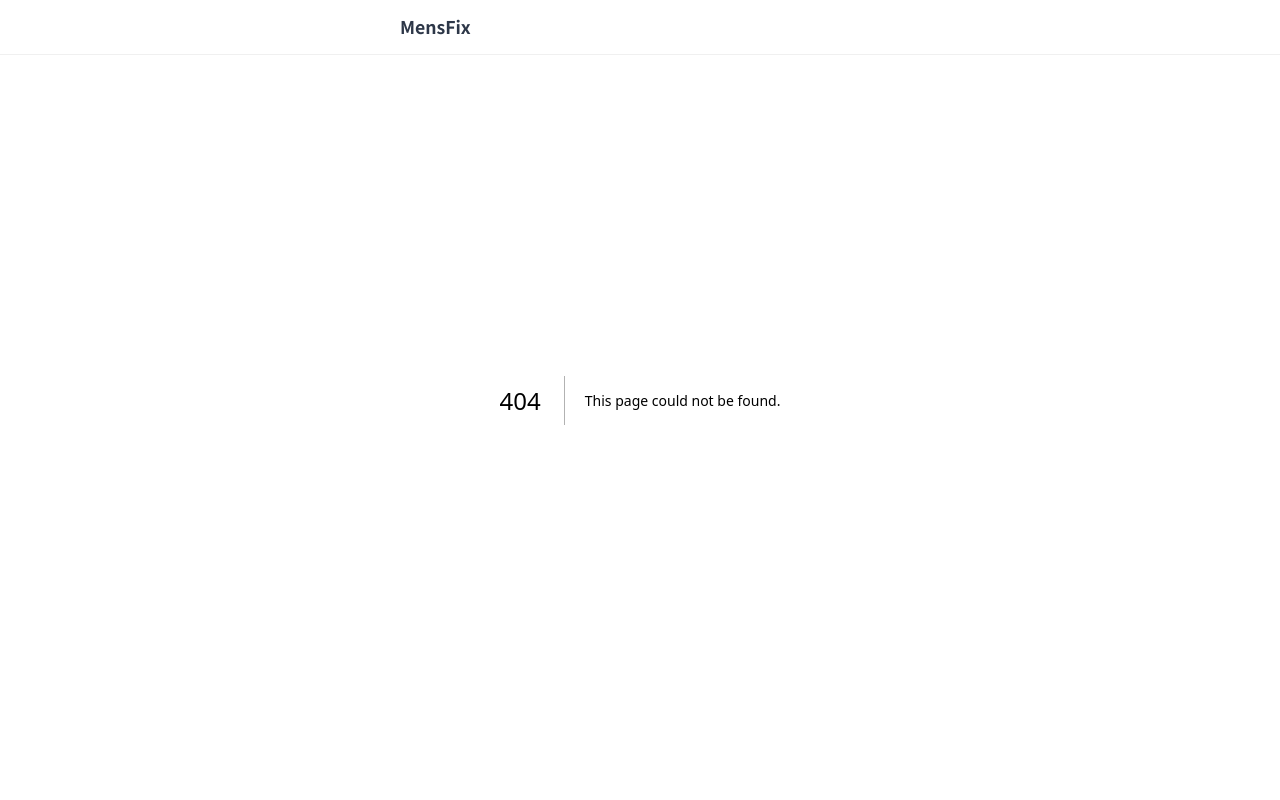
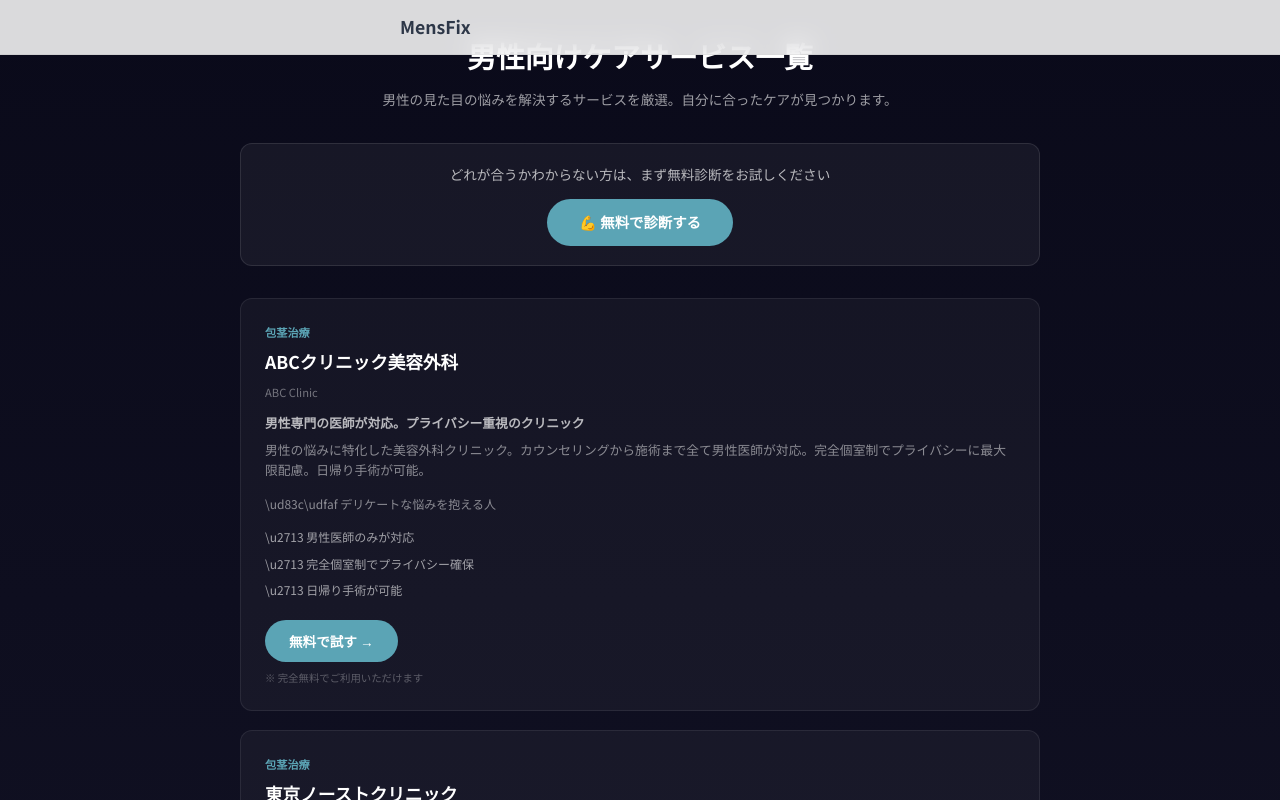
Before and after one commit to kengoabe123-bit/mens-miname-diagnosis, a Next.js app: page /services in a window 1280 px wide. Before the commit this address had no page. Shown: the top 800 px of the page. Built offline with nearby package versions, Linux system fonts and the light colour scheme.

Commit message:
📋 A8規約対応: サービス一覧ページ追加 + ランディングページにリンク

```diff
--- /dev/null
+++ b/app/services/page.tsx
@@ -0,0 +1,165 @@
+import Link from 'next/link';
+import { services } from '@/lib/services';
+
+export const metadata = {
+    title: '男性向けケアサービス一覧',
+    description: '男性の見た目の悩みを解決するサービスを厳選。自分に合ったケアが見つかります。',
+};
+
+export default function ServicesPage() {
+    return (
+        <div style={{
+            minHeight: '100vh',
+            background: 'linear-gradient(180deg, #0a0a1a 0%, #1a1a2e 50%, #16213e 100%)',
+            padding: '2rem 1rem',
+        }}>
+            <div style={{ maxWidth: '800px', margin: '0 auto' }}>
+                <h1 style={{
+                    fontSize: '1.8rem',
+                    fontWeight: 900,
+                    color: 'white',
+                    textAlign: 'center' as const,
+                    marginBottom: '0.5rem',
+                }}>
+                    男性向けケアサービス一覧
+                </h1>
+                <p style={{
+                    fontSize: '0.85rem',
+                    color: 'rgba(255,255,255,0.6)',
+                    textAlign: 'center' as const,
+                    marginBottom: '2rem',
+                    lineHeight: 1.6,
+                }}>
+                    男性の見た目の悩みを解決するサービスを厳選。自分に合ったケアが見つかります。
+                </p>
+
+                {/* 診断への導線 */}
+                <div style={{
+                    background: 'rgba(255,255,255,0.05)',
+                    border: '1px solid rgba(255,255,255,0.1)',
+                    borderRadius: '12px',
+                    padding: '1.2rem',
+                    marginBottom: '2rem',
+                    textAlign: 'center' as const,
+                }}>
+                    <p style={{ fontSize: '0.85rem', color: 'rgba(255,255,255,0.7)', marginBottom: '0.8rem' }}>
+                        どれが合うかわからない方は、まず無料診断をお試しください
+                    </p>
+                    <Link href="/diagnosis" style={{
+                        display: 'inline-block',
+                        background: '#5BA4B5',
+                        color: 'white',
+                        padding: '0.7rem 2rem',
+                        borderRadius: '25px',
+                        fontWeight: 800,
+                        fontSize: '0.9rem',
+                        textDecoration: 'none',
+                    }}>
+                        💪 無料で診断する
+                    </Link>
+                </div>
+
+                {/* サービス一覧 */}
+                <div style={{ display: 'flex', flexDirection: 'column' as const, gap: '1.2rem' }}>
+                    {services.map((service, index) => (
+                        <div key={service.id} style={{
+                            background: 'rgba(255,255,255,0.04)',
+                            border: '1px solid rgba(255,255,255,0.08)',
+                            borderRadius: '12px',
+                            padding: '1.5rem',
+                        }}>
+                            <div style={{ display: 'flex', justifyContent: 'space-between', alignItems: 'flex-start', marginBottom: '0.5rem' }}>
+                                <div>
+                                    <span style={{
+                                        fontSize: '0.7rem',
+                                        fontWeight: 700,
+                                        color: '#5BA4B5',
+                                        marginBottom: '0.3rem',
+                                        display: 'block',
+                                    }}>
+                                        {service.category}
+                                    </span>
+                                    <h2 style={{ fontSize: '1.1rem', fontWeight: 800, color: 'white', margin: 0 }}>
+                                        {service.name}
+                                    </h2>
+                                    {service.nameEn && (
+                                        <span style={{ fontSize: '0.7rem', color: 'rgba(255,255,255,0.4)' }}>
+                                            {service.nameEn}
+                                        </span>
+                                    )}
+                                </div>
+                            </div>
+                            <p style={{ fontSize: '0.8rem', fontWeight: 600, color: 'rgba(255,255,255,0.7)', marginBottom: '0.4rem' }}>
+                                {service.tagline}
+                            </p>
+                            <p style={{ fontSize: '0.8rem', color: 'rgba(255,255,255,0.5)', lineHeight: 1.6, marginBottom: '0.8rem' }}>
+                                {service.description}
+                            </p>
+                            <p style={{ fontSize: '0.75rem', color: 'rgba(255,255,255,0.5)', marginBottom: '0.6rem' }}>
+                                \ud83c\udfaf {service.target}
+                            </p>
+                            <ul style={{ listStyle: 'none', padding: 0, margin: '0 0 1rem 0' }}>
+                                {service.features.slice(0, 3).map((feature: string, i: number) => (
+                                    <li key={i} style={{
+                                        fontSize: '0.75rem',
+                                        color: 'rgba(255,255,255,0.6)',
+                                        padding: '0.2rem 0',
+                                    }}>
+                                        \u2713 {feature}
+                                    </li>
+                                ))}
+                            </ul>
+                            <a
+                                href={service.affiliateUrl}
+                                target="_blank"
+                                rel="noopener noreferrer"
+                                style={{
+                                    display: 'inline-block',
+                                    background: '#5BA4B5',
+                                    color: 'white',
+                                    padding: '0.6rem 1.5rem',
+                                    borderRadius: '25px',
+                                    fontWeight: 800,
+                                    fontSize: '0.85rem',
+                                    textDecoration: 'none',
+                                }}
+                            >
+                                無料で試す →
+                            </a>
+                            <p style={{ fontSize: '0.65rem', color: 'rgba(255,255,255,0.3)', marginTop: '0.4rem' }}>
+                                ※ 完全無料でご利用いただけます
+                            </p>
+                        </div>
+                    ))}
+                </div>
+
+                {/* フッターCTA */}
+                <div style={{
+                    textAlign: 'center' as const,
+                    marginTop: '2rem',
+                    paddingBottom: '2rem',
+                }}>
+                    <Link href="/diagnosis" style={{
+                        display: 'inline-block',
+                        background: '#5BA4B5',
+                        color: 'white',
+                        padding: '0.8rem 2rem',
+                        borderRadius: '25px',
+                        fontWeight: 800,
+                        fontSize: '0.95rem',
+                        textDecoration: 'none',
+                    }}>
+                        💪 無料で診断する（60秒）
+                    </Link>
+                    <p style={{
+                        fontSize: '0.65rem',
+                        color: 'rgba(255,255,255,0.4)',
+                        marginTop: '1rem',
+                    }}>
+                        ※ 当サイトはアフィリエイトプログラムに参加しています。
+                    </p>
+                </div>
+            </div>
+        </div>
+    );
+}
```
Also changed, not shown: app/page.tsx (+11 -0 lines).
